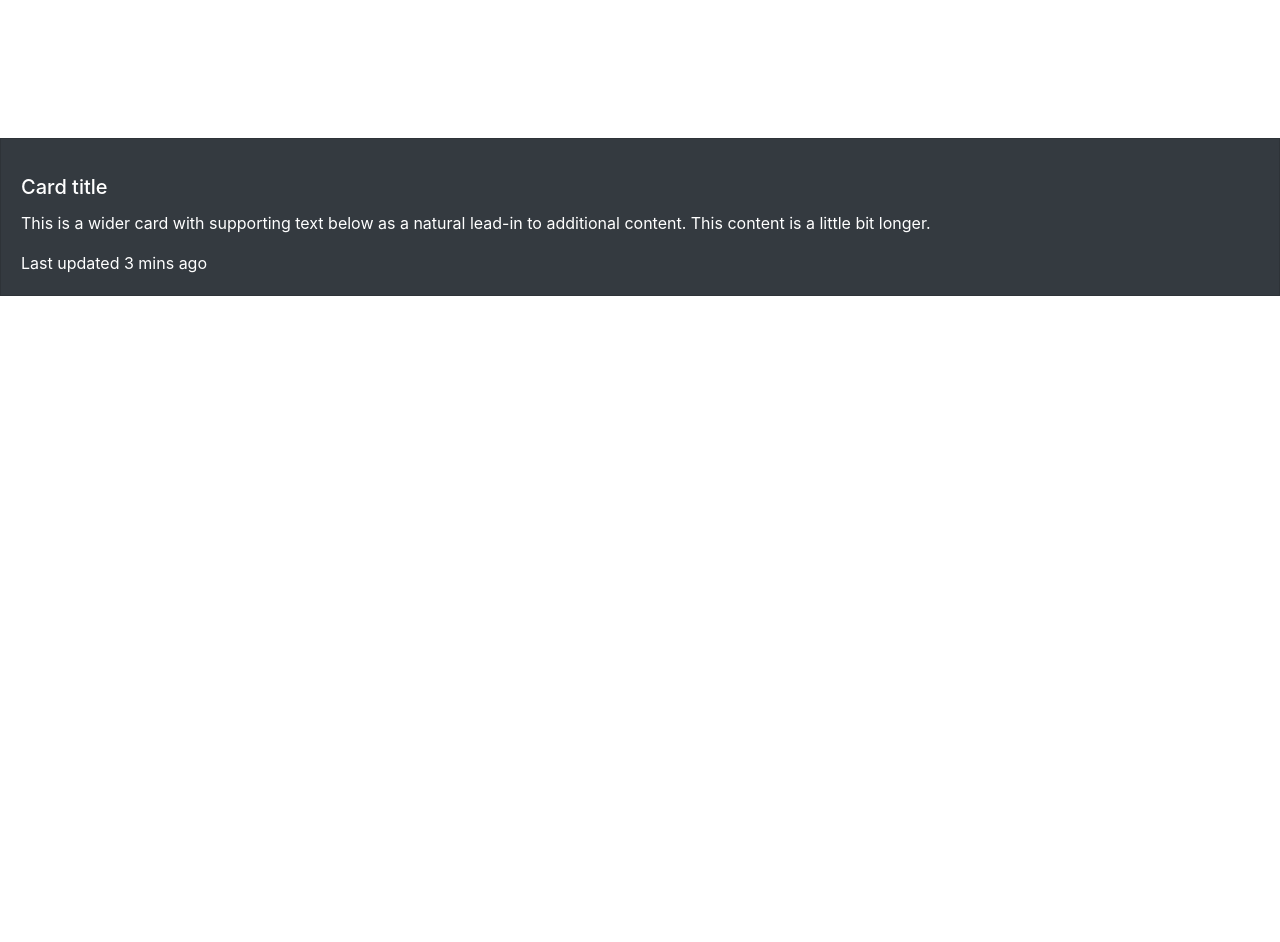
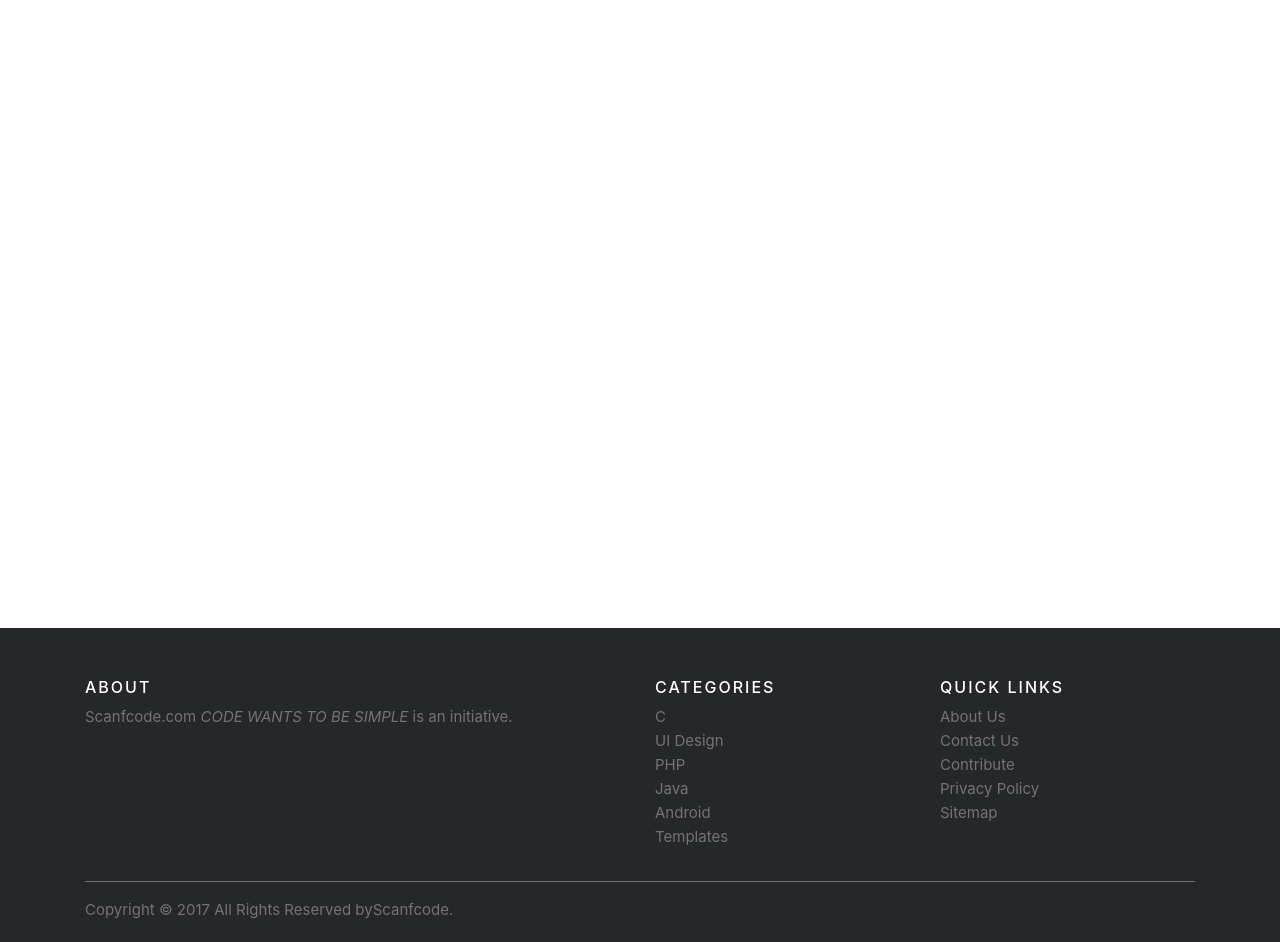
Before and after one commit to alvislim/finalProjectFE, a React (Create React App) app: page /dashboard in a window 1280 px wide. Shown: the part 260-1202 px from the top of the page. Before the commit the page ends 800 px from the top, so only its background shows below. Built offline with nearby package versions, Linux system fonts and the light colour scheme; no server answers.

Commit message:
handled biz error scenario

```diff
--- a/src/component/general/Cards.js
+++ b/src/component/general/Cards.js
@@ -6,7 +6,7 @@ import styles                      from './styles.module.css'
 function Cards(props) {
     return (
         <div className={styles.box}>
-        <Card style={{ width: '18rem', height:'fit-content'}} className={styles.leading}>
+        <Card style={{ width: '18rem', height:'100'}} className={styles.leading}>
              <Card.Img variant="top" src={props.payload.img} style={{width: '100%', height: '268px'}}/>
 
                 <ListGroup className="list-group-flush">
--- a/src/component/general/Footer.js
+++ b/src/component/general/Footer.js
@@ -1,19 +1,54 @@
 import React               from 'react';
 import { Card }            from 'react-bootstrap';
+import styles from './styles.module.css'
 
 function Footer() {
     return (
 
-            <Card className="card bg-dark text-white pt-3 rounded-0 sticky-bottom">
-                <Card.Body>
-                    <Card.Title>Card title</Card.Title>
-                    <Card.Text>
-                    This is a wider card with supporting text below as a natural lead-in to
-                    additional content. This content is a little bit longer.
-                    </Card.Text>
-                    <Card.Text>Last updated 3 mins ago</Card.Text>
-                </Card.Body>
-            </Card>
+        <footer className={styles.sitefooter}>
+        <div className="container">
+          <div className="row">
+            <div className="col-sm-12 col-md-6">
+              <h6>About</h6>
+              <p className="text-justify">Scanfcode.com <i>CODE WANTS TO BE SIMPLE </i> is an initiative.</p>
+            </div>
+
+            <div className="col-xs-6 col-md-3">
+              <h6>Categories</h6>
+              <ul className={styles.footerlinks}>
+                <li><a href="http://scanfcode.com/category/c-language/">C</a></li>
+                <li><a href="http://scanfcode.com/category/front-end-development/">UI Design</a></li>
+                <li><a href="http://scanfcode.com/category/back-end-development/">PHP</a></li>
+                <li><a href="http://scanfcode.com/category/java-programming-language/">Java</a></li>
+                <li><a href="http://scanfcode.com/category/android/">Android</a></li>
+                <li><a href="http://scanfcode.com/category/templates/">Templates</a></li>
+              </ul>
+            </div>
+
+            <div className="col-xs-6 col-md-3">
+              <h6>Quick Links</h6>
+              <ul className={styles.footerlinks}>
+                <li><a href="http://scanfcode.com/about/">About Us</a></li>
+                <li><a href="http://scanfcode.com/contact/">Contact Us</a></li>
+                <li><a href="http://scanfcode.com/contribute-at-scanfcode/">Contribute</a></li>
+                <li><a href="http://scanfcode.com/privacy-policy/">Privacy Policy</a></li>
+                <li><a href="http://scanfcode.com/sitemap/">Sitemap</a></li>
+              </ul>
+            </div>
+          </div>
+          <hr />
+        </div>
+        <div className="container">
+          <div className="row">
+            <div className="col-md-8 col-sm-6 col-xs-12">
+              <p className={styles.copyrighttext}>Copyright &copy; 2017 All Rights Reserved by
+           <a href="#">Scanfcode</a>.
+              </p>
+            </div>
+
+          </div>
+        </div>
+  </footer>
 
     )
 }
--- a/src/component/general/styles.module.css
+++ b/src/component/general/styles.module.css
@@ -1,20 +1,4 @@
-  /* .cards {
-    float: left;
-    padding: 10px;
-    margin: 2rem;
-  }
 
-  .card:after {
-    content: "";
-    display: table;
-    clear: both;
-  }
-
-  .wrapper {
-      display: flex;
-      flex-flow: row wrap;
-      margin-left: 3rem;
-  } */
   .cards {
     display: grid;
     grid-template-columns: repeat(auto-fill, minmax(250px, 1fr));
@@ -31,6 +15,95 @@
       justify-content: center;
   }
 
-  .pagination>li>a, .pagination>li>span {
-    background-color: 'black';
+  .sitefooter
+{
+  background-color:#26272b;
+  padding:45px 0 20px;
+  font-size:15px;
+  line-height:24px;
+  color:#737373;
+}
+.sitefooter hr
+{
+  border-top-color:#bbb;
+  opacity:0.5
+}
+.sitefooter hr.small
+{
+  margin:20px 0
+}
+.sitefooter h6
+{
+  color:#fff;
+  font-size:16px;
+  text-transform:uppercase;
+  margin-top:5px;
+  letter-spacing:2px
+}
+.sitefooter a
+{
+  color:#737373;
+}
+.sitefooter a:hover
+{
+  color:#3366cc;
+  text-decoration:none;
+}
+.footerlinks
+{
+  padding-left:0;
+  list-style:none
+}
+.footerlinks li
+{
+  display:block
+}
+.footerlinks a
+{
+  color:#737373
+}
+.footerlinks a:active,.footer-links a:focus,.footer-links a:hover
+{
+  color:#3366cc;
+  text-decoration:none;
+}
+.footerlinks.inline li
+{
+  display:inline-block
+}
+.sitefooter .social-icons
+{
+  text-align:right
+}
+.sitefooter .social-icons a
+{
+  width:40px;
+  height:40px;
+  line-height:40px;
+  margin-left:6px;
+  margin-right:0;
+  border-radius:100%;
+  background-color:#33353d
+}
+.copyrighttext
+{
+  margin:0
+}
+@media (max-width:991px)
+{
+  .sitefooter [class^=col-]
+  {
+    margin-bottom:30px
   }
+}
+@media (max-width:767px)
+{
+  .sitefooter
+  {
+    padding-bottom:0
+  }
+  .sitefooter .copyrighttext,.sitefooter .socialicons
+  {
+    text-align:center
+  }
+}
--- a/src/component/page/SingleView/SingleView.js
+++ b/src/component/page/SingleView/SingleView.js
@@ -49,14 +49,16 @@ function SingleView(props) {
         <React.Fragment>
             <NavigationBar/>
                 {isLoading ?
-                    <Container className='mt-5'>
+                    <Container className='mt-5' style={{height:'100%'}}>
                         <LoadingScreen />
                     </Container>
                     :
-                    <Container>
-                        <Container className='mt-5 mb-2'>
+                    <Container style={{height:'100vh'}}>
+                        <div className='d-flex justify-content-center mt-5 mb-3'>
                             <Card style={{ width: '18rem' }}>
-                            <Card.Img variant="top" src={userItem.img} style={{width: '268px', height: '268px'}}/>
+                            <Card.Img variant="top" src={userItem.img} style={{width: '100%', height: '268px'}}/>
+                            </Card>
+                            <Card>
                             <ListGroup className="list-group-flush">
                             <ListGroupItem>
                             <h6>Product Name:</h6>{userItem.name}
@@ -65,8 +67,15 @@ function SingleView(props) {
                                 <ListGroupItem><h6>Product Current Price:</h6> ${userItem.desiredPrice}</ListGroupItem>
                             </ListGroup>
                             </Card>
+                        </div>
+                {relevantItems.length == 0 ?
+                <Container className='text-center mt-5'>
+                    <Card.Subtitle>We are unable to retrieve any results from <Card.Title>'{userItem.name}'</Card.Title></Card.Subtitle>
                 </Container>
+                    :
+                    <div>
                         <h6>Below data is fetched from Sheng Shiong with the key word '{userItem.name}'</h6>
+                        <span><h6>Alternatively, you can visit Sheng Shiong <a href='https://www.allforyou.sg/'>here</a></h6></span>
                             <BootstrapTable
                                 bootstrap4
                                 keyField='name'
@@ -75,9 +84,14 @@ function SingleView(props) {
                                 pagination={paginationFactory()}
                                 button='black'
                             />
+                    </div>
+                }
+
                 </Container>
                 }
+
                 <Footer />
+
         </React.Fragment>
     )
 }
--- a/src/component/page/dashboard/Dashboard.js
+++ b/src/component/page/dashboard/Dashboard.js
@@ -94,7 +94,7 @@ function Dashboard() {
   return (
     <div>
       <NavigationBar loginFlag={loginFlag} />
-
+      <div style={{height:'100vh'}}>
       {successPost !== '' && <SuccessAlert success={successPost} />}
       {errorPost !== '' && <WarningAlert success={errorPost} />}
       <div className={styles.box}>
@@ -139,7 +139,7 @@ function Dashboard() {
       <ItemCard userItem={userItem} handleDelete={handleDelete} handleNavigate={handleNavigate}/>
     </div>
     }
-
+    </div>
       <Footer />
     </div>
   )
--- a/src/component/page/login/Login.js
+++ b/src/component/page/login/Login.js
@@ -35,7 +35,7 @@ function Login() {
     <div>
       <NavigationBar />
 
-      <Container className='mt-5 text-center'>
+      <Container className='mt-5 text-center mb-5' style={{width:'50%', height:'100vh'}}>
         <Card body className={styles.card}>
           <Form onSubmit={handleSubmit(onSubmit)}>
             <h1><PersonCheckFill size={60} /> LOGIN</h1>
--- a/src/component/page/register/Register.js
+++ b/src/component/page/register/Register.js
@@ -36,7 +36,7 @@ function Register() {
   return (
     <div>
       <NavigationBar />
-      <Container className='mt-5 text-center'>
+      <Container className='mt-5 text-center mb-5' style={{width:'50%', height:'100vh'}}>
         <Card body>
           <Form onSubmit={handleSubmit(onSubmit)}>
             <h1><PersonPlusFill size={60} /> REGISTER</h1>
```
Lines whose indentation alone changed are shown as unchanged.
